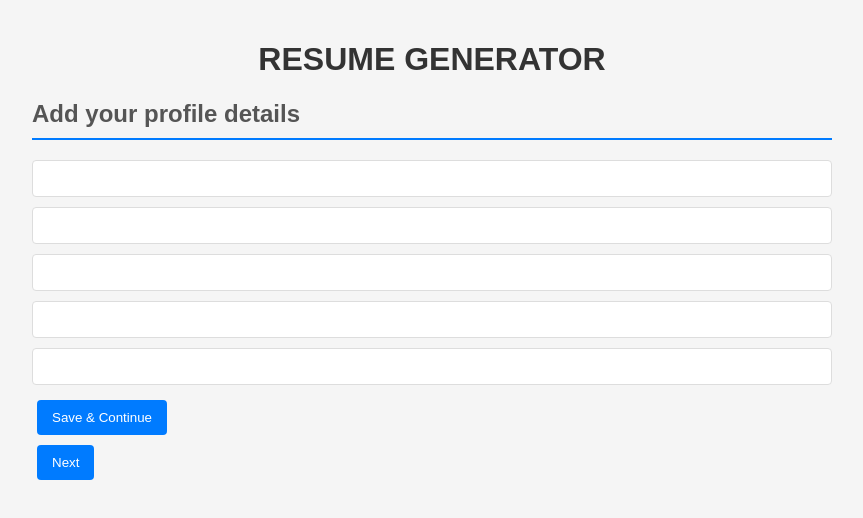
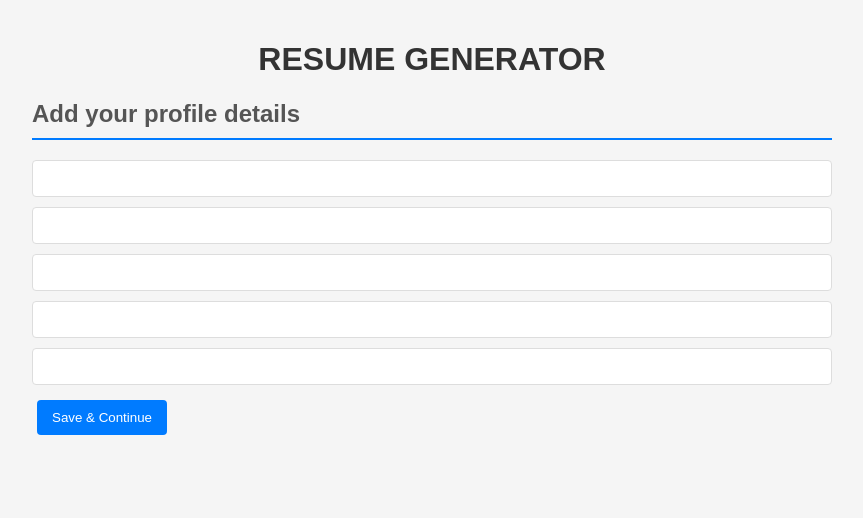
Before and after one commit to acciojob/resume-builder-handesaurabh, a React app: page / in a window 1280 px wide. Shown: the top 518 px of the page, without its empty margins (208-1071 px from the left). Built offline with nearby package versions, Linux system fonts and the light colour scheme.

Commit message:
code changed by c

```diff
--- a/src/components/App.js
+++ b/src/components/App.js
@@ -413,7 +413,7 @@ const App = (props) => {
             Back
           </button>
         )}
-        {page < 5 && (
+        {page > 0 && page < 5 && (
           <button
             id="next"
             className="MuiButton-contained"
```
Also changed, not shown: 2 other files (tests, documents, lock files or other folders).
